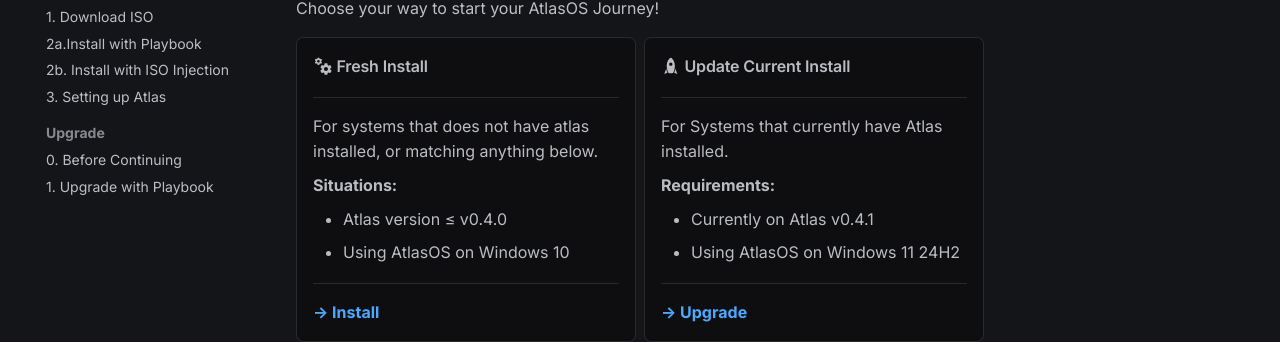
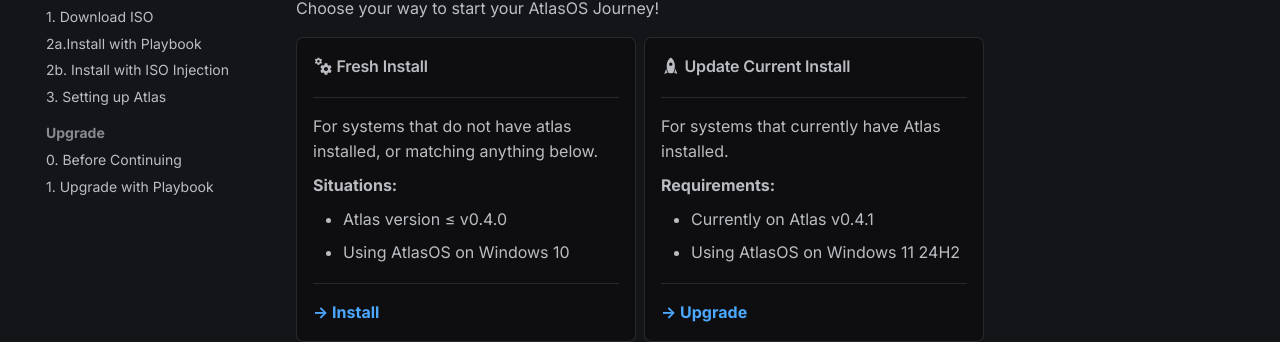
Before and after one commit to Atlas-OS/docs, an MkDocs documentation site: the page built from docs/getting-started/index.md, in a window 1280 px wide. Shown: the part 233-575 px from the top of the page. Built offline with MkDocs 1.6.1 and Material for MkDocs 9.7.7, drawn with Linux system fonts in a browser that asks for light colours; some web fonts are replaced; comment, search, counter and statistics services are not loaded.

Commit message:
fix: spelling issues and general inconcistencies

```diff
--- a/docs/getting-started/index.md
+++ b/docs/getting-started/index.md
@@ -11,7 +11,7 @@ Choose your way to start your AtlasOS Journey!
 
     ---
 
-    For systems that does not have atlas installed, or matching anything below.
+    For systems that do not have atlas installed, or matching anything below.
 
     **Situations:**
 
@@ -26,7 +26,7 @@ Choose your way to start your AtlasOS Journey!
 
     ---
 
-    For Systems that currently have Atlas installed.
+    For systems that currently have Atlas installed.
 
     **Requirements:**
 
```
Also changed, not shown: docs/getting-started/install/download-iso.md (+2 -2 lines), docs/getting-started/upgrade/before-continuing.md (+1 -1 lines), docs/getting-started/upgrade/upgrade-playbook.md (+1 -1 lines).
